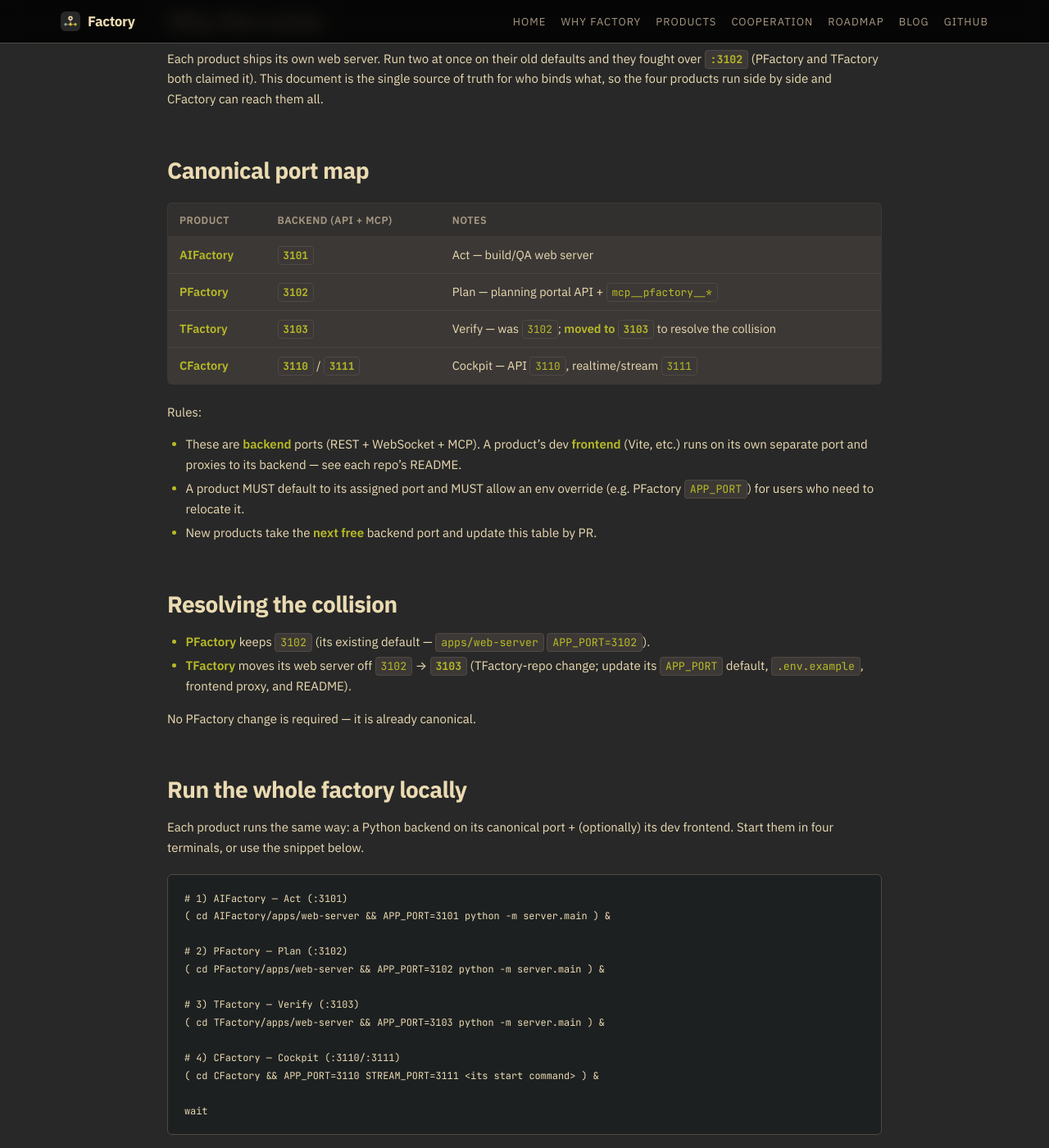
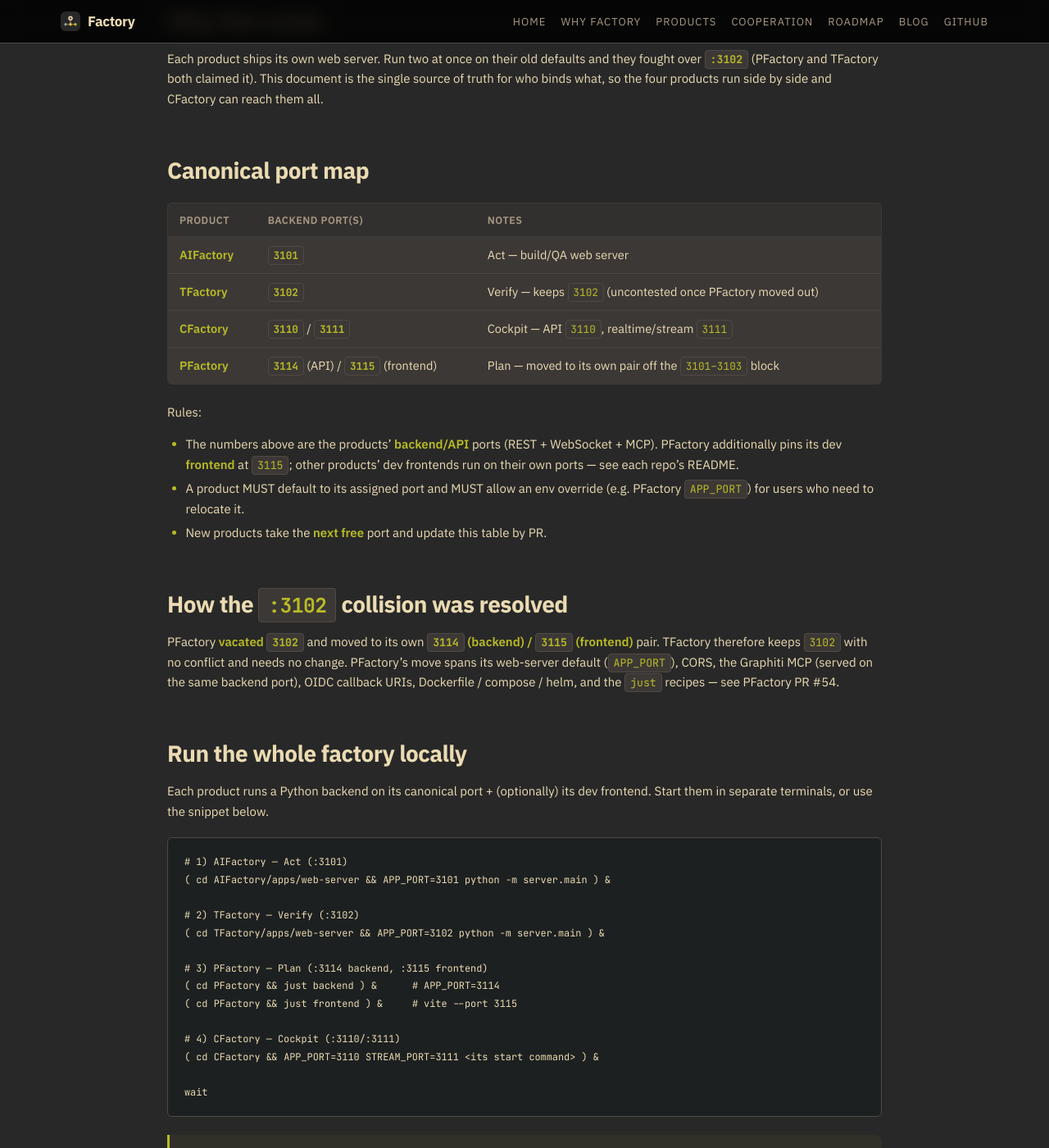
Before and after one commit to olafkfreund/Factory, a Jekyll site: the page built from docs/dev/local-ports-and-run-all.md, in a window 1280 px wide and 1400 px high, scrolled down 376 px. Shown: the whole window at 82% size. Built offline with Jekyll 4.4.1, drawn with Linux system fonts in a browser that asks for light colours; some of the changed text lies outside the part shown.

Commit message:
docs(dev): PFactory moves to 3114/3115; TFactory keeps 3102 (#5)
Per the updated decision, PFactory vacates 3102 for its own 3114 (backend) / 3115
(frontend) pair, so TFactory keeps 3102 uncontested — no TFactory move needed.

Co-Authored-By: Claude Opus 4.8 <noreply@anthropic.com>
Signed-off-by: olafkfreund <olaf.loken@gmail.com>

````diff
--- a/docs/dev/local-ports-and-run-all.md
+++ b/docs/dev/local-ports-and-run-all.md
@@ -8,8 +8,8 @@ permalink: /dev/local-ports/
 
 > Part of the **PARR spine** (issue [#1](https://github.com/olafkfreund/Factory/issues/1),
 > [#5](https://github.com/olafkfreund/Factory/issues/5)). Resolves the historical
-> `:3102` collision between PFactory and TFactory by giving each product a fixed,
-> non-overlapping port. **Updated:** 2026-06-04.
+> `:3102` collision by giving each product a fixed, non-overlapping port.
+> **Updated:** 2026-06-04.
 
 ## Why this exists
 
@@ -20,44 +20,45 @@ CFactory can reach them all.
 
 ## Canonical port map
 
-| Product | Backend (API + MCP) | Notes |
+| Product | Backend port(s) | Notes |
 |---|---|---|
 | **AIFactory** | **`3101`** | Act — build/QA web server |
-| **PFactory** | **`3102`** | Plan — planning portal API + `mcp__pfactory__*` |
-| **TFactory** | **`3103`** | Verify — was `3102`; **moved to `3103`** to resolve the collision |
+| **TFactory** | **`3102`** | Verify — keeps `3102` (uncontested once PFactory moved out) |
 | **CFactory** | **`3110`** / **`3111`** | Cockpit — API `3110`, realtime/stream `3111` |
+| **PFactory** | **`3114`** (API) / **`3115`** (frontend) | Plan — moved to its own pair off the `3101–3103` block |
 
 Rules:
 
-- These are **backend** ports (REST + WebSocket + MCP). A product's dev **frontend**
-  (Vite, etc.) runs on its own separate port and proxies to its backend — see each
-  repo's README.
+- The numbers above are the products' **backend/API** ports (REST + WebSocket + MCP).
+  PFactory additionally pins its dev **frontend** at `3115`; other products' dev
+  frontends run on their own ports — see each repo's README.
 - A product MUST default to its assigned port and MUST allow an env override
   (e.g. PFactory `APP_PORT`) for users who need to relocate it.
-- New products take the **next free** backend port and update this table by PR.
+- New products take the **next free** port and update this table by PR.
 
-## Resolving the collision
+## How the `:3102` collision was resolved
 
-- **PFactory** keeps `3102` (its existing default — `apps/web-server` `APP_PORT=3102`).
-- **TFactory** moves its web server off `3102` → **`3103`** (TFactory-repo change;
-  update its `APP_PORT` default, `.env.example`, frontend proxy, and README).
-
-No PFactory change is required — it is already canonical.
+PFactory **vacated `3102`** and moved to its own **`3114` (backend) / `3115`
+(frontend)** pair. TFactory therefore keeps `3102` with no conflict and needs no
+change. PFactory's move spans its web-server default (`APP_PORT`), CORS, the Graphiti
+MCP (served on the same backend port), OIDC callback URIs, Dockerfile / compose /
+helm, and the `just` recipes — see PFactory PR #54.
 
 ## Run the whole factory locally
 
-Each product runs the same way: a Python backend on its canonical port + (optionally)
-its dev frontend. Start them in four terminals, or use the snippet below.
+Each product runs a Python backend on its canonical port + (optionally) its dev
+frontend. Start them in separate terminals, or use the snippet below.
 
 ```bash
 # 1) AIFactory — Act (:3101)
 ( cd AIFactory/apps/web-server && APP_PORT=3101 python -m server.main ) &
 
-# 2) PFactory — Plan (:3102)
-( cd PFactory/apps/web-server && APP_PORT=3102 python -m server.main ) &
+# 2) TFactory — Verify (:3102)
+( cd TFactory/apps/web-server && APP_PORT=3102 python -m server.main ) &
 
-# 3) TFactory — Verify (:3103)
-( cd TFactory/apps/web-server && APP_PORT=3103 python -m server.main ) &
+# 3) PFactory — Plan (:3114 backend, :3115 frontend)
+( cd PFactory && just backend ) &      # APP_PORT=3114
+( cd PFactory && just frontend ) &     # vite --port 3115
 
 # 4) CFactory — Cockpit (:3110/:3111)
 ( cd CFactory && APP_PORT=3110 STREAM_PORT=3111 <its start command> ) &
@@ -83,8 +84,8 @@ PFACTORY_COMPLETION_WEBHOOK=http://localhost:3110/api/events/completion
 ## Quick reference
 
 ```
-AIFactory  :3101   (Act)
-PFactory   :3102   (Plan)
-TFactory   :3103   (Verify)
-CFactory   :3110   (Cockpit API)  + :3111 (stream)
+AIFactory  :3101         (Act)
+TFactory   :3102         (Verify)
+CFactory   :3110         (Cockpit API)  + :3111 (stream)
+PFactory   :3114         (Plan API)     + :3115 (frontend)
 ```
````
